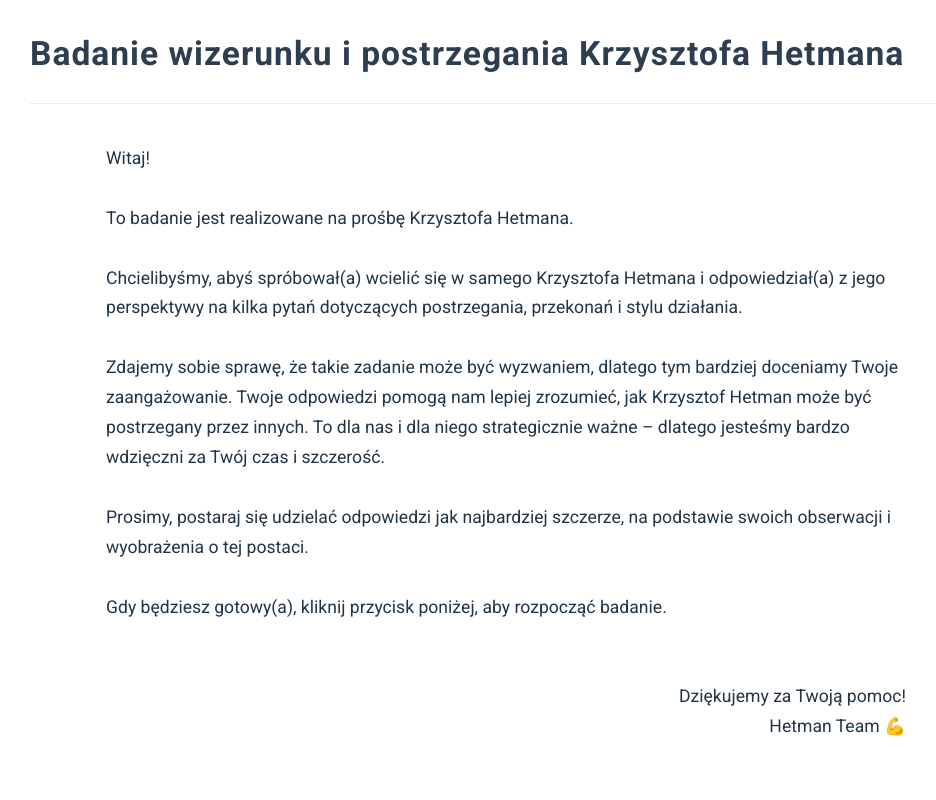
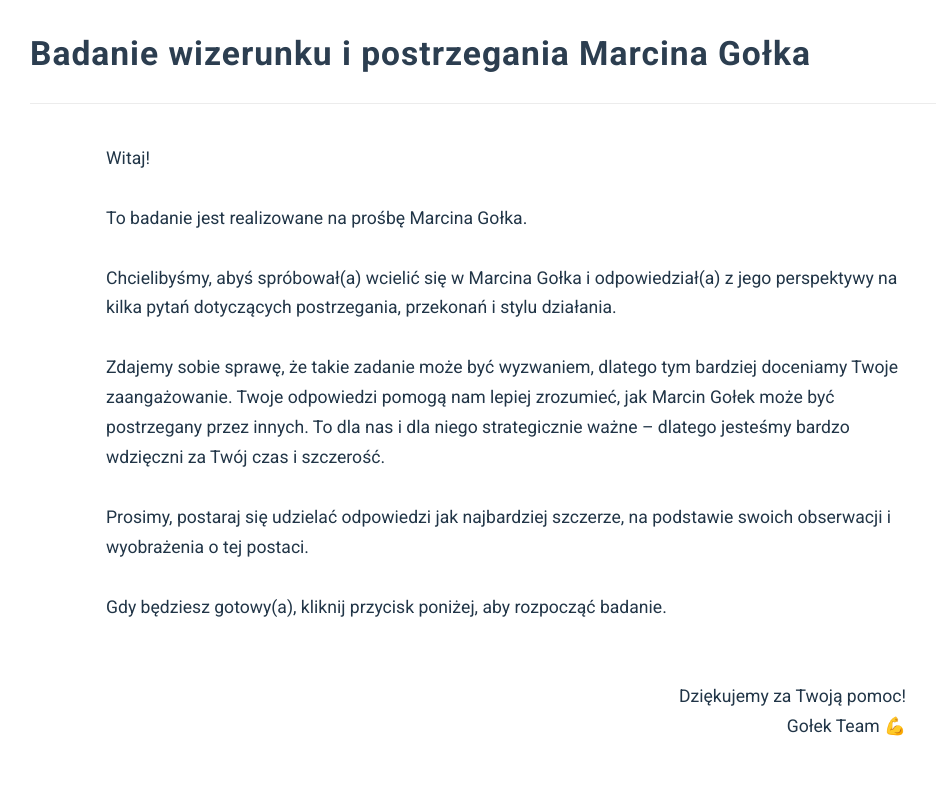
Before and after one commit to stecpiotr/archetypy-ankieta, a React (Vite) app: page / in a window 1280 px wide. Shown: the top 800 px of the page, without its empty margins (134-1070 px from the left). Built offline with nearby package versions, Linux system fonts and the light colour scheme; no server answers.

Commit message:
archetypy_responses

```diff
--- a/src/App.tsx
+++ b/src/App.tsx
@@ -55,7 +55,7 @@ const App: React.FC = () => {
                 lineHeight: 1.13,
               }}
             >
-              Badanie wizerunku i postrzegania Krzysztofa Hetmana
+              Badanie wizerunku i postrzegania Marcina Gołka
             </h1>
             <hr style={{ border: 0, borderTop: "1.5px solid #ececec", margin: 0 }} />
           </header>
@@ -73,14 +73,14 @@ const App: React.FC = () => {
               }}
             >
               Witaj!<br /><br />
-              To badanie jest realizowane na prośbę Krzysztofa Hetmana.<br /><br />
-              Chcielibyśmy, abyś spróbował(a) wcielić się w samego Krzysztofa Hetmana i odpowiedział(a) z jego perspektywy na kilka pytań dotyczących postrzegania, przekonań i stylu działania.<br /><br />
-              Zdajemy sobie sprawę, że takie zadanie może być wyzwaniem, dlatego tym bardziej doceniamy Twoje zaangażowanie. Twoje odpowiedzi pomogą nam lepiej zrozumieć, jak Krzysztof Hetman może być postrzegany przez innych. To dla nas i dla niego strategicznie ważne – dlatego jesteśmy bardzo wdzięczni za Twój czas i szczerość.<br /><br />
+              To badanie jest realizowane na prośbę Marcina Gołka.<br /><br />
+              Chcielibyśmy, abyś spróbował(a) wcielić się w Marcina Gołka i odpowiedział(a) z jego perspektywy na kilka pytań dotyczących postrzegania, przekonań i stylu działania.<br /><br />
+              Zdajemy sobie sprawę, że takie zadanie może być wyzwaniem, dlatego tym bardziej doceniamy Twoje zaangażowanie. Twoje odpowiedzi pomogą nam lepiej zrozumieć, jak Marcin Gołek może być postrzegany przez innych. To dla nas i dla niego strategicznie ważne – dlatego jesteśmy bardzo wdzięczni za Twój czas i szczerość.<br /><br />
               Prosimy, postaraj się udzielać odpowiedzi jak najbardziej szczerze, na podstawie swoich obserwacji i wyobrażenia o tej postaci.<br /><br />
               Gdy będziesz gotowy(a), kliknij przycisk poniżej, aby rozpocząć badanie.<br /><br />
               <span style={{ display: "block", textAlign: "right", fontStyle: "normal", marginTop: 30 }}>
                 Dziękujemy za Twoją pomoc!<br />
-                Hetman Team&nbsp;💪
+                Gołek Team&nbsp;💪
               </span>
             </div>
 
--- a/src/Questionnaire.tsx
+++ b/src/Questionnaire.tsx
@@ -96,7 +96,7 @@ const Questionnaire: React.FC = () => {
     // Supabase submit
     try {
       const { error } = await supabase
-        .from("ap48_responses")
+        .from("archetypy_responses")
         .insert([{ answers: responses }]);
       if (error) {
         setApiError("Błąd zapisu do bazy ankiet! Spróbuj ponownie.");
@@ -142,7 +142,7 @@ if (submitted) {
             color: "#253347",
             lineHeight: 1.24
           }}>
-            Postaraj się wcielić w osobę <b>Krzysztofa Hetmana</b> i odpowiedz na następujące pytania:
+            Postaraj się wcielić w osobę <b>Marcina Gołka</b> i odpowiedz na następujące pytania:
           </div>
           <div style={{
             margin: "15px 0",
@@ -152,7 +152,7 @@ if (submitted) {
           }}>
             <span>Pamiętaj! </span>
             <span style={{ color: "#253347", fontWeight: 400 }}>
-              Odpowiadasz jakbyś był/a Krzysztofem Hetmanem politykiem :)
+              Odpowiadasz jakbyś był/a Marcinem Gołkiem politykiem (osobą publiczną) 🙂
             </span>
           </div>
         </div>
```
Also changed, not shown: 1 other file (tests, documents, lock files or other folders).
